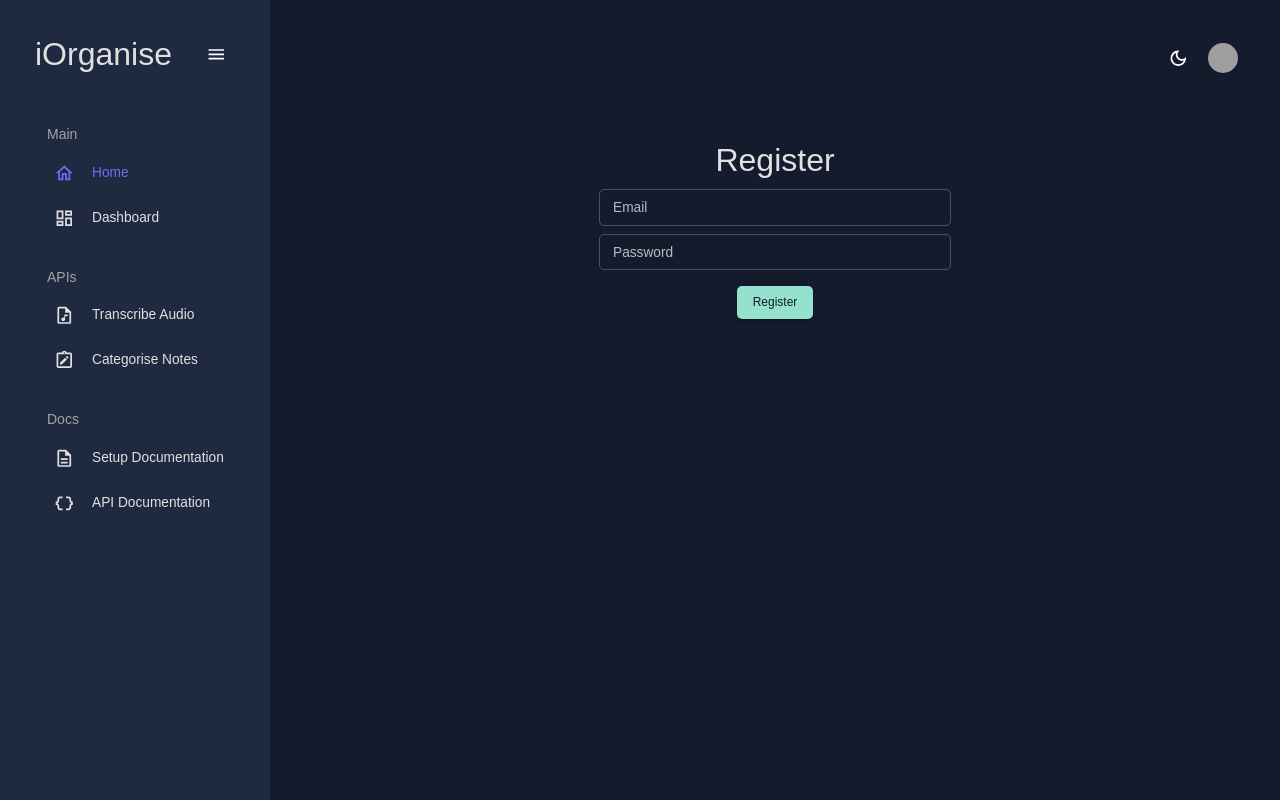
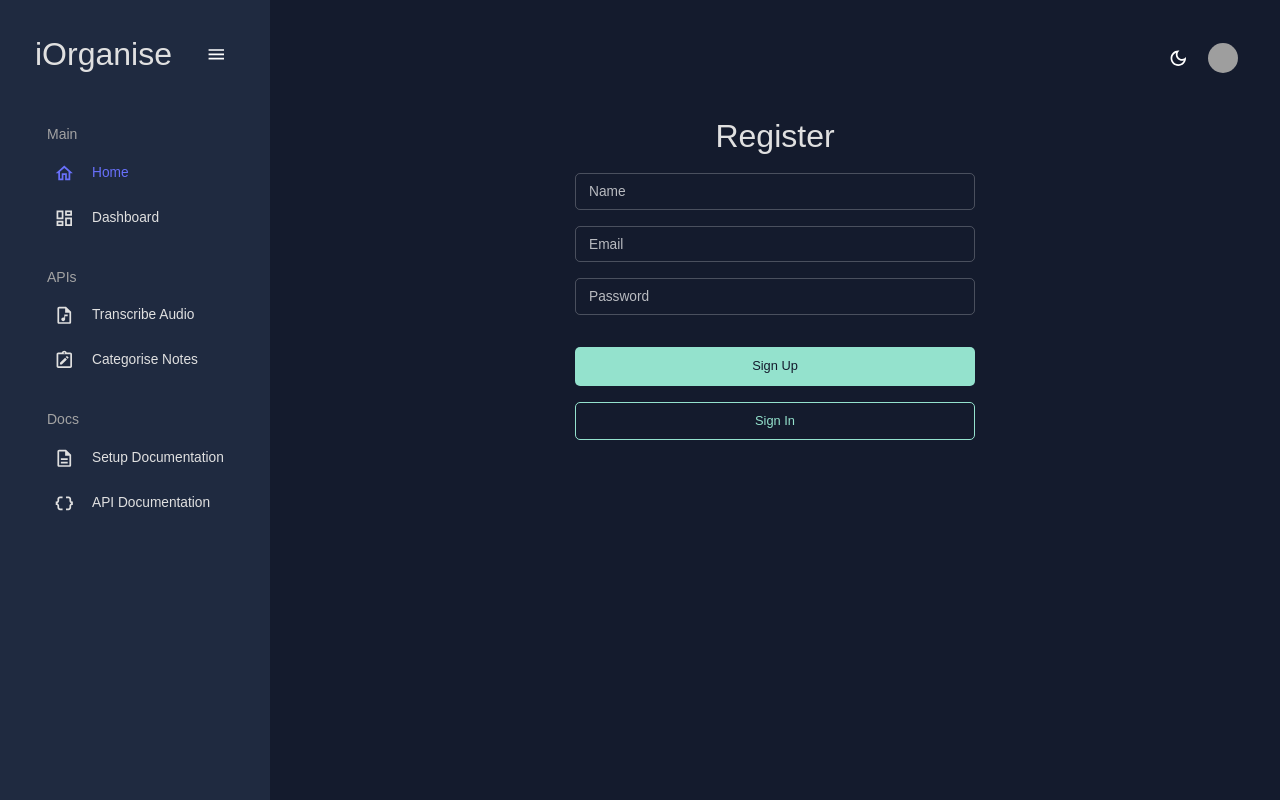
Before and after one commit to Xycone/iOrganise, a React (Vite) app in the folder iOrganiseUI/: page /register in a window 1280 px wide. Built offline with nearby package versions, Linux system fonts and the light colour scheme; grey boxes are pictures that could not be loaded.

Commit message:
Updated Login and register UI

```diff
--- a/iOrganiseUI/src/pages/Login.jsx
+++ b/iOrganiseUI/src/pages/Login.jsx
@@ -15,8 +15,8 @@ import { useFormik } from 'formik';
 import Header from '../components/Header';
 
 // Toast
-import { ToastContainer, toast } from "react-toastify";
-import "react-toastify/dist/ReactToastify.css";
+import { ToastContainer, toast } from 'react-toastify';
+import 'react-toastify/dist/ReactToastify.css';
 
 function Login() {
     const navigate = useNavigate();
@@ -34,21 +34,21 @@ function Login() {
         // Validation Schema
         validationSchema: yup.object({
             username: yup.string().trim()
-                .email('Enter a valid email')
-                .min(1, 'Password must be at least 1 character')
-                .max(255, 'Email must be at most 255 characters')
-                .required('Email is required'),
+                .email("Enter a valid email")
+                .min(1, "Email must be at least 1 character")
+                .max(255, "Email must be at most 255 characters")
+                .required("Email is required"),
             password: yup.string().trim()
-                .min(1, 'Password must be at least 1 character')
-                .max(255, 'Password must be at most 255 characters')
-                .required('Password is required')
+                .min(1, "Password must be at least 1 character")
+                .max(255, "Password must be at most 255 characters")
+                .required("Password is required")
         }),
 
         onSubmit: (data) => {
             const formData = new FormData();
 
-            formData.append('username', data.username.trim().toLowerCase());
-            formData.append('password', data.password.trim());
+            formData.append("username", data.username.trim().toLowerCase());
+            formData.append("password", data.password.trim());
 
             http.post("/login", formData)
                 .then((res) => {
@@ -72,7 +72,7 @@ function Login() {
             >
                 <Header title="Login" />
 
-                <Box component="form">
+                <Box component="form" width="100%" maxWidth="400px">
                     <TextField
                         sx={{ my: 1 }}
                         fullWidth
--- a/iOrganiseUI/src/pages/Register.jsx
+++ b/iOrganiseUI/src/pages/Register.jsx
@@ -1,85 +1,148 @@
-import React, { useState } from 'react';
-import {
-    Box,
-    Typography,
-    Grid,
-    Divider,
-    Button,
-    Select,
-    Checkbox,
-    MenuItem,
-    FormControl,
-    Dialog,
-    DialogContent,
-    DialogContentText,
-    IconButton,
-    useTheme,
-    Link,
-    TextField
-} from '@mui/material';  // Make sure Link is imported from 'react-router-dom'
-import Header from '../components/Header';
-import { Link as RouterLink } from 'react-router-dom';
+import React from 'react';
+import { useNavigate } from 'react-router-dom';
+
+import { Box, Button, TextField, useTheme } from '@mui/material';
 import { tokens } from '../themes/MyTheme';
 
+// Used for backend API call
+import http from '../http';
+
+// Form & Form Validation
+import * as yup from 'yup';
+import { useFormik } from 'formik';
+
+// React Components
+import Header from '../components/Header';
+
+// Toast
+import { ToastContainer, toast } from 'react-toastify';
+import 'react-toastify/dist/ReactToastify.css';
+
 function Register() {
+    const navigate = useNavigate();
+
     const theme = useTheme();
     const colours = tokens(theme.palette.mode);
 
-    const [email, setEmail] = useState('');
-    const [password, setPassword] = useState('');
+    const formik = useFormik({
+        // Default Form Values
+        initialValues: {
+            name: "",
+            email: "",
+            password: ""
+        },
 
-    const handleEmailChange = (e) => setEmail(e.target.value);
-    const handlePasswordChange = (e) => setPassword(e.target.value);
+        // Validation Schema
+        validationSchema: yup.object({
+            name: yup.string().trim()
+                .min(1, "Name must be at least 1 character")
+                .max(100, "Name must be at most 100 characters")
+                .required("Name is required"),
+            email: yup.string().trim()
+                .email("Enter a valid email")
+                .min(1, "Email must be at least 1 character")
+                .max(255, "Email must be at most 255 characters")
+                .required("Email is required"),
+            password: yup.string().trim()
+                .min(1, "Password must be at least 1 character")
+                .max(255, "Password must be at most 255 characters")
+                .required("Password is required")
+        }),
 
-    const handleSubmit = (e) => {
-        e.preventDefault();
-        // Handle form submission here (e.g., validate credentials)
-        console.log('Email:', email);
-        console.log('Password:', password);
-    };
+        onSubmit: (data) => {
+            data.name = data.name.trim();
+            data.email = data.email.trim().toLowerCase();
+            data.password = data.password.trim();
+
+            http.post("/register", data)
+                .then(() => {
+                    navigate("/login")
+                })
+                .catch(function (err) {
+                    const errorMessage = err.response?.data?.detail || err.message || 'An error occurred';
+                    toast.error(errorMessage);
+                });
+        }
+    });
 
     return (
+        <Box px={5} pb={5}>
             <Box
                 display="flex"
                 flexDirection="column"
+                justifyContent="center"
                 alignItems="center"
-            justifyContent="center"
-            sx={{ width: '100%', maxWidth: 400, margin: 'auto', padding: 3 }}
             >
                 <Header title="Register" />
-            {/* Email Input */}
+
+                <Box component="form" width="100%" maxWidth="400px">
                     <TextField
-                label="Email"
-                type="email"
+                        sx={{ my: 1 }}
                         fullWidth
-                value={email}
-                onChange={handleEmailChange}
-                size='small'
-                sx={{ mb: 1, borderRadius: 5 }}
+                        size="small"
+                        label="Name"
+                        name="name"
+                        value={formik.values.name}
+                        onChange={formik.handleChange}
+                        onBlur={formik.handleBlur}
+                        error={formik.touched.name && Boolean(formik.errors.name)}
+                        helperText={formik.touched.name && formik.errors.name}
                     />
 
-            {/* Password Input */}
                     <TextField
-                label="Password"
-                type="password"
+                        sx={{ my: 1 }}
                         fullWidth
-                value={password}
-                onChange={handlePasswordChange}
-                size='small'
-                sx={{ borderRadius: 5 }}
+                        size="small"
+                        label="Email"
+                        name="email"
+                        value={formik.values.email}
+                        onChange={formik.handleChange}
+                        onBlur={formik.handleBlur}
+                        error={formik.touched.email && Boolean(formik.errors.email)}
+                        helperText={formik.touched.email && formik.errors.email}
                     />
 
-            {/* Submit Button (Smaller Size) */}
-            <Box mt={2}>
+                    <TextField
+                        sx={{ my: 1 }}
+                        fullWidth
+                        size="small"
+                        label="Password"
+                        name="password"
+                        type="password"
+                        value={formik.values.password}
+                        onChange={formik.handleChange}
+                        onBlur={formik.handleBlur}
+                        error={formik.touched.password && Boolean(formik.errors.password)}
+                        helperText={formik.touched.password && formik.errors.password}
+                    />
+
+                    <Box my={3}>
                         <Button
-                    variant="contained"
-                    color="primary"
-                    onClick={handleSubmit}
+                            sx={{ mb: 2 }}
+                            fullWidth
+                            type="submit"
+                            component="label"
+                            size="large"
+                            onClick={formik.handleSubmit}
                         >
-                    Register
+                            Sign Up
+                        </Button>
+                        <Button
+                            variant="outlined"
+                            fullWidth
+                            type="submit"
+                            component="label"
+                            size="large"
+                            onClick={() => navigate("/login")}
+                        >
+                            Sign In
                         </Button>
                     </Box>
-        </Box >
+
+                    <ToastContainer />
+                </Box>
+            </Box>
+        </Box>
     );
 }
 
--- a/iOrganiseUI/src/themes/MyTheme.js
+++ b/iOrganiseUI/src/themes/MyTheme.js
@@ -184,7 +184,7 @@ export const themeSettings = (mode) => {
             MuiInputLabel: {
                 styleOverrides: {
                     root: {
-                        '&.Mui-focused': {
+                        "&.Mui-focused": {
                             color: colours.greenAccent[300]
                         }
                     }
@@ -232,7 +232,23 @@ export const themeSettings = (mode) => {
                             }
                         )
                     }
-                }
+                },
+                variants: [
+                    {
+                        props: { variant: "outlined" },
+                        style: {
+                            backgroundColor: "transparent",
+                            border: "1px solid",
+                            borderColor: colours.greenAccent[300],
+                            color: colours.greenAccent[300],
+                            "&:hover": {
+                                backgroundColor: "transparent",
+                                borderColor: colours.greenAccent[300],
+                                color: colours.greenAccent[300],
+                            }
+                        }
+                    }
+                ]
             },
             MuiDialog: {
                 styleOverrides: {
```
Lines whose indentation alone changed are shown as unchanged.
